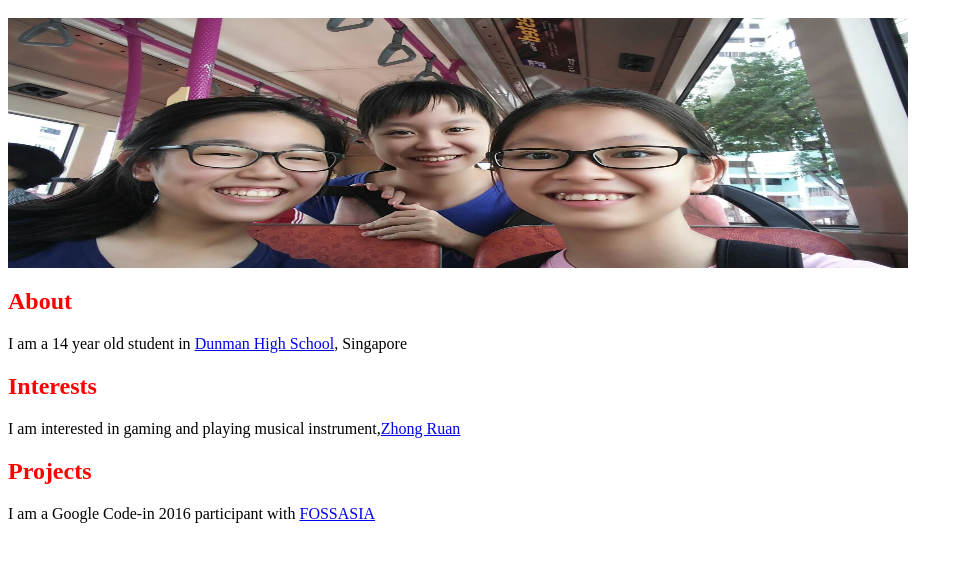
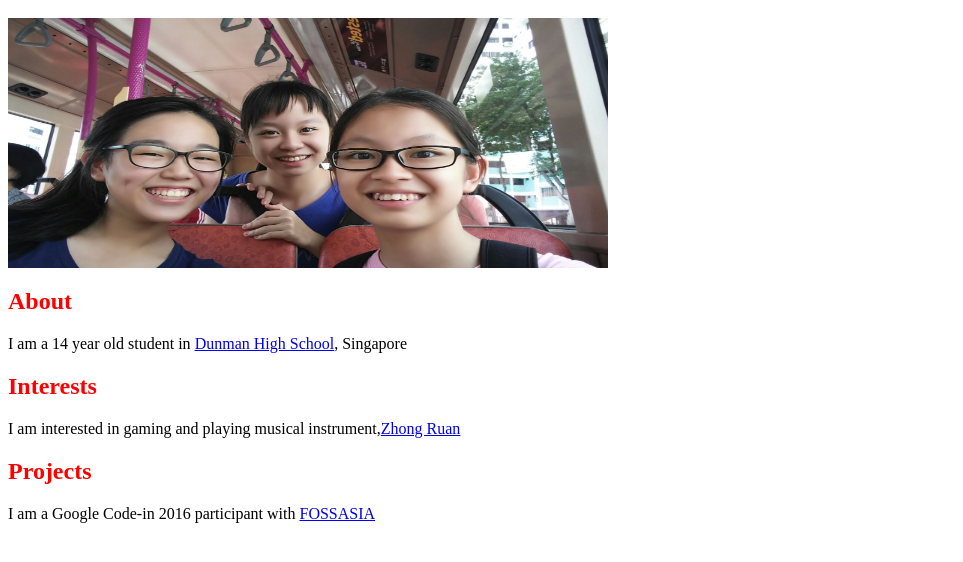
Before and after one commit to dhs17y2mokjinghuanfaith/dhs17y2mokjinghuanfaith.github.io, a plain HTML site: page index.html in a window 1280 px wide. Shown: the part 48-610 px from the top of the page, without its empty margins (0-963 px from the left). Drawn offline with Linux system fonts and the light colour scheme.

Commit message:
Update index.html

```diff
--- a/index.html
+++ b/index.html
@@ -5,7 +5,7 @@
   </head>
   <body>
 <h1>Welcome to my home</h1>
-    <img src="photo.jpg" width = 900 px height = 250 px/>
+    <img src="photo.jpg" width = 600 px height = 250 px/>
     <h2>About</h2>
     <p>I am a 14 year old student in <a href="http://dunmanhigh.moe.edu.sg/wp-content/uploads/website/index.html">Dunman High School</a>, Singapore</p>
     <h2>Interests</h2>
```
